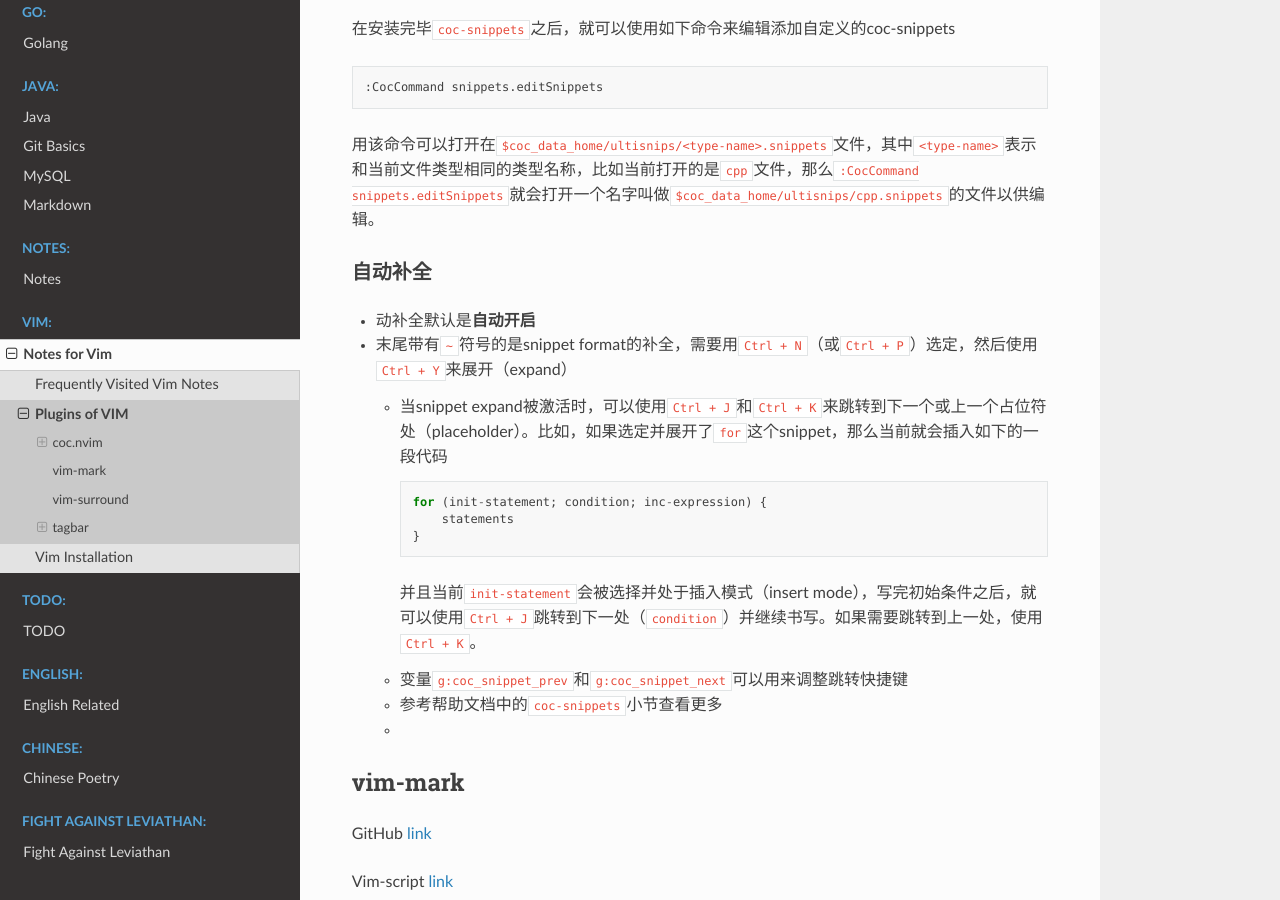
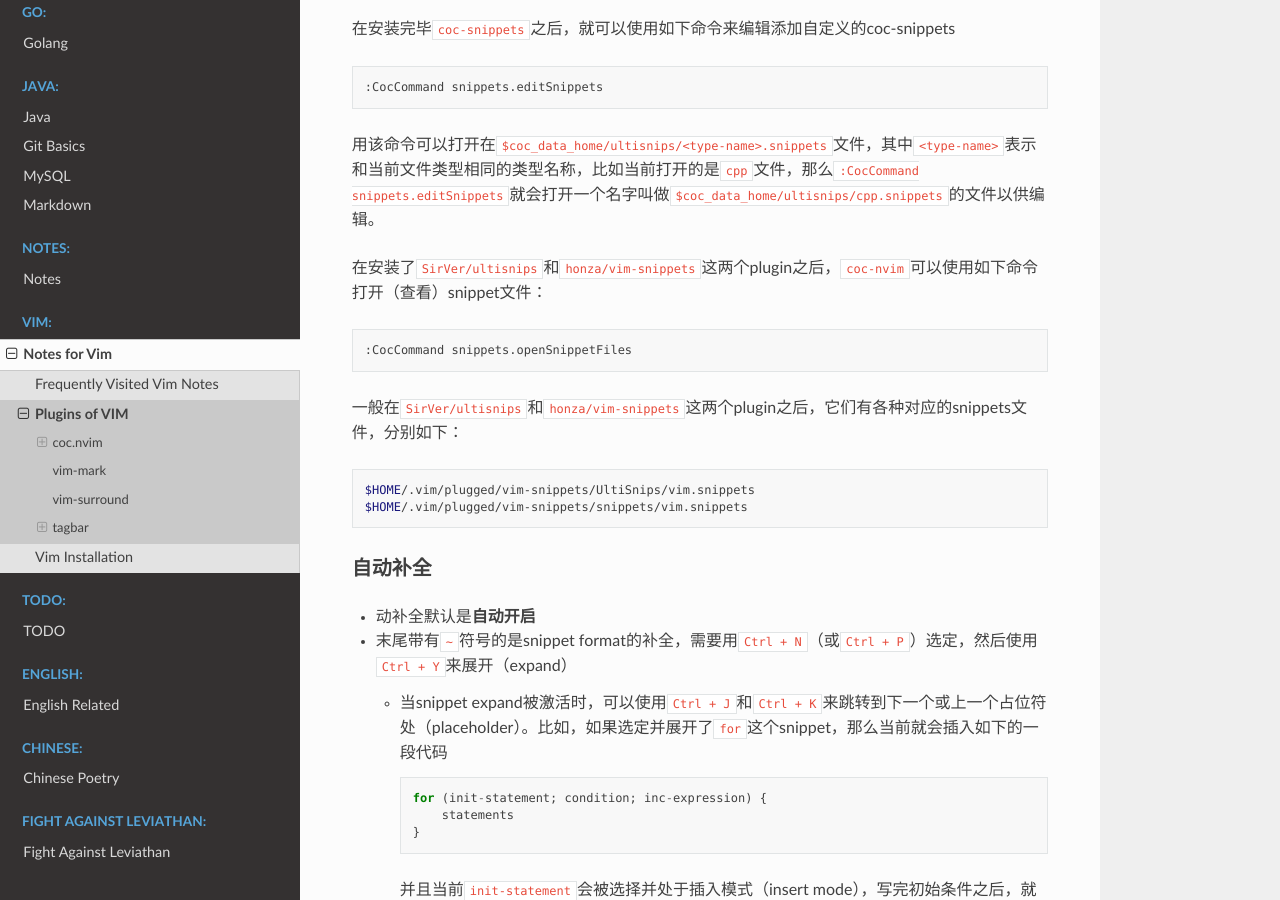
Before and after one commit to Pyrad/pyradnotes, a Sphinx documentation site: the page built from source/Vim/vim_plugin.md, in a window 1280 px wide and 900 px high, scrolled down 996 px. Built offline with Sphinx 7.4.7 and the Read the Docs theme 2.0.0, drawn with Linux system fonts in a browser that asks for light colours.

Commit message:
Vim How to open snippet files in coc-nvim
In vim, use ":CocCommand openSnippetFiles", it shows below 2 to open,

$HOME/.vim/plugged/vim-snippets/UltiSnips/vim.snippets
$HOME/.vim/plugged/vim-snippets/snippets/vim.snippets

````diff
--- a/source/Vim/vim_plugin.md
+++ b/source/Vim/vim_plugin.md
@@ -55,6 +55,19 @@ let g:coc_data_home = 'D:/procs/VimVersion9/vimfiles/coc_nvim_files/data_home'
 ```
 
 用该命令可以打开在`$coc_data_home/ultisnips/<type-name>.snippets`文件，其中`<type-name>`表示和当前文件类型相同的类型名称，比如当前打开的是`cpp`文件，那么`:CocCommand snippets.editSnippets`就会打开一个名字叫做`$coc_data_home/ultisnips/cpp.snippets`的文件以供编辑。
+
+在安装了`SirVer/ultisnips`和`honza/vim-snippets`这两个plugin之后，`coc-nvim`可以使用如下命令打开（查看）snippet文件：
+
+```vim
+:CocCommand snippets.openSnippetFiles
+```
+
+一般在`SirVer/ultisnips`和`honza/vim-snippets`这两个plugin之后，它们有各种对应的snippets文件，分别如下：
+
+```shell
+$HOME/.vim/plugged/vim-snippets/UltiSnips/vim.snippets
+$HOME/.vim/plugged/vim-snippets/snippets/vim.snippets
+```
 
 ### 自动补全
 
````
